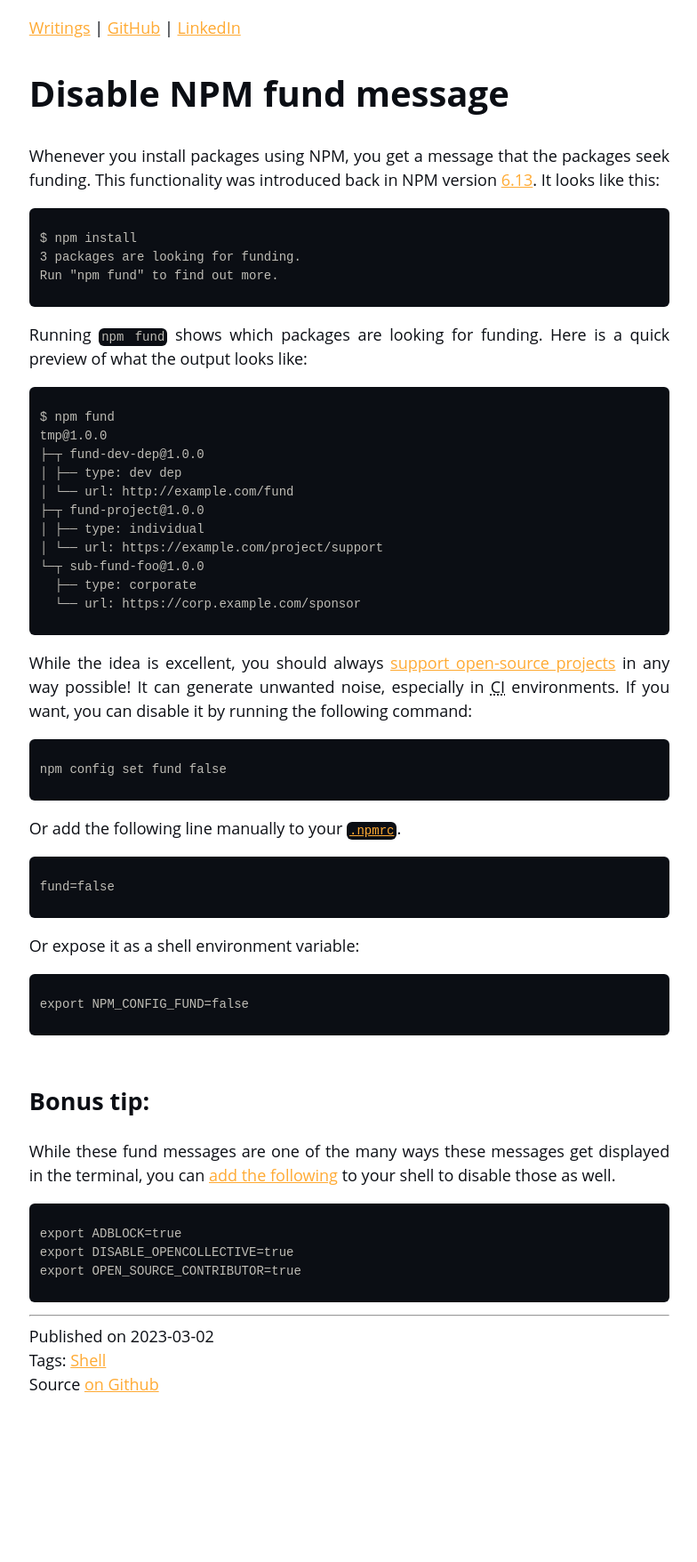
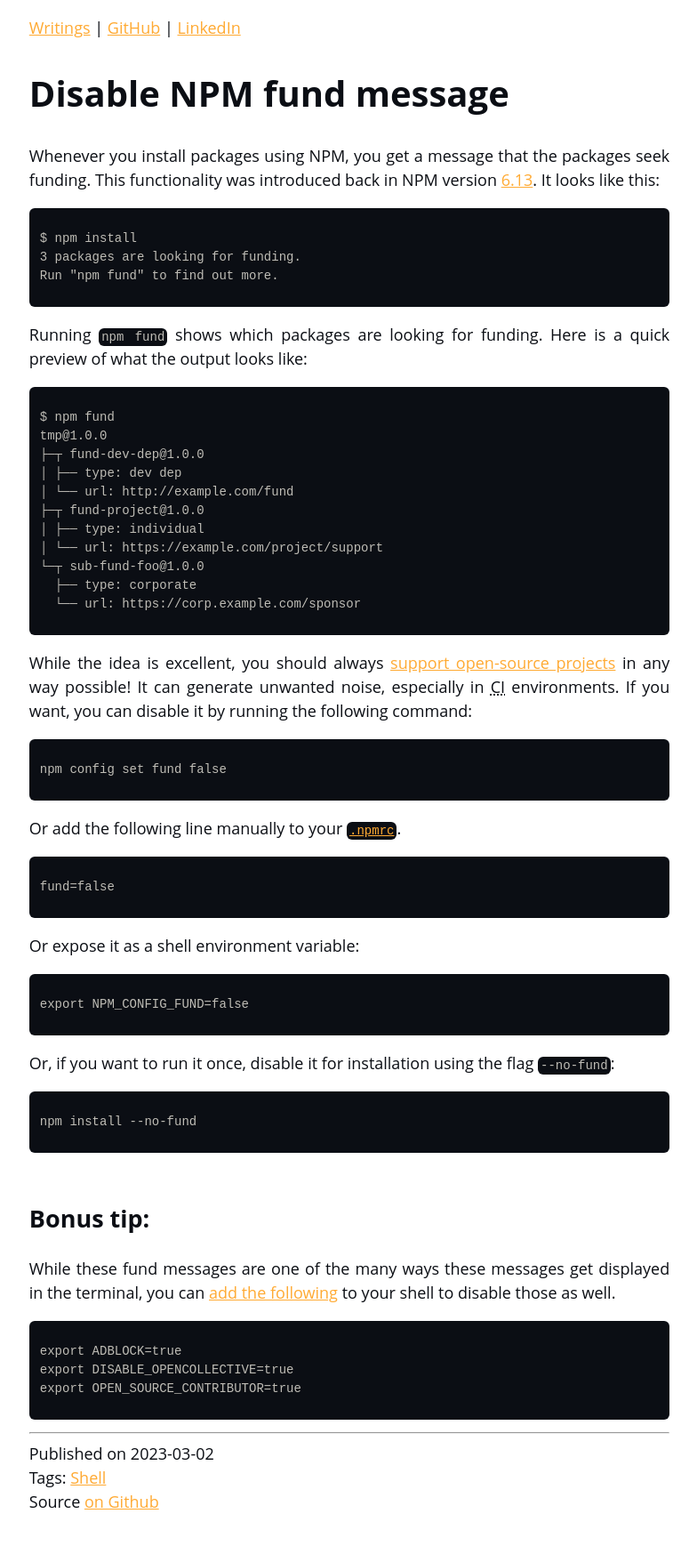
Before and after one commit to brianvanburken/brianvanburken.github.io, a Jekyll site: the page built from _posts/2023-03-02-disable-npm-funding-message.md, in a window 1280 px wide. Shown: the whole page at 89% size, without its empty margins (247-1031 px from the left). Built offline with Jekyll 4.4.1, drawn with Linux system fonts in a browser that asks for light colours; before the commit the page ends 1624 px from its top, so only the background shows below that.

Commit message:
feat: add extra option to npm fund blogpost

````diff
--- a/_posts/2023-03-02-disable-npm-funding-message.md
+++ b/_posts/2023-03-02-disable-npm-funding-message.md
@@ -54,6 +54,12 @@
 export NPM_CONFIG_FUND=false
 ```
 
+Or, if you want to run it once, disable it for installation using the flag `--no-fund`:
+
+```bash
+npm install --no-fund
+```
+
 ## Bonus tip:
 
 While these fund messages are one of the many ways these messages get displayed in the terminal, you can [add the following][3] to your shell to disable those as well.
````
